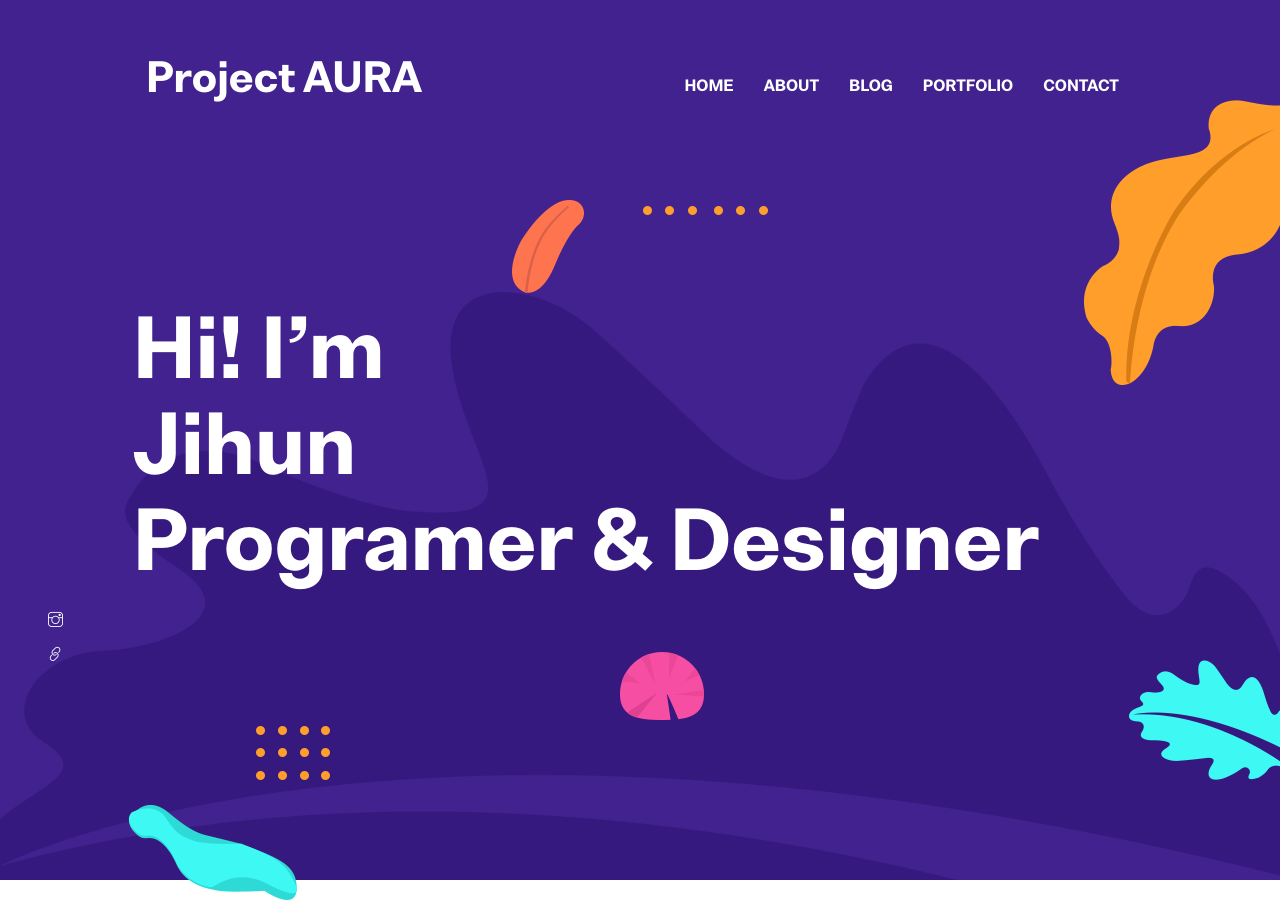
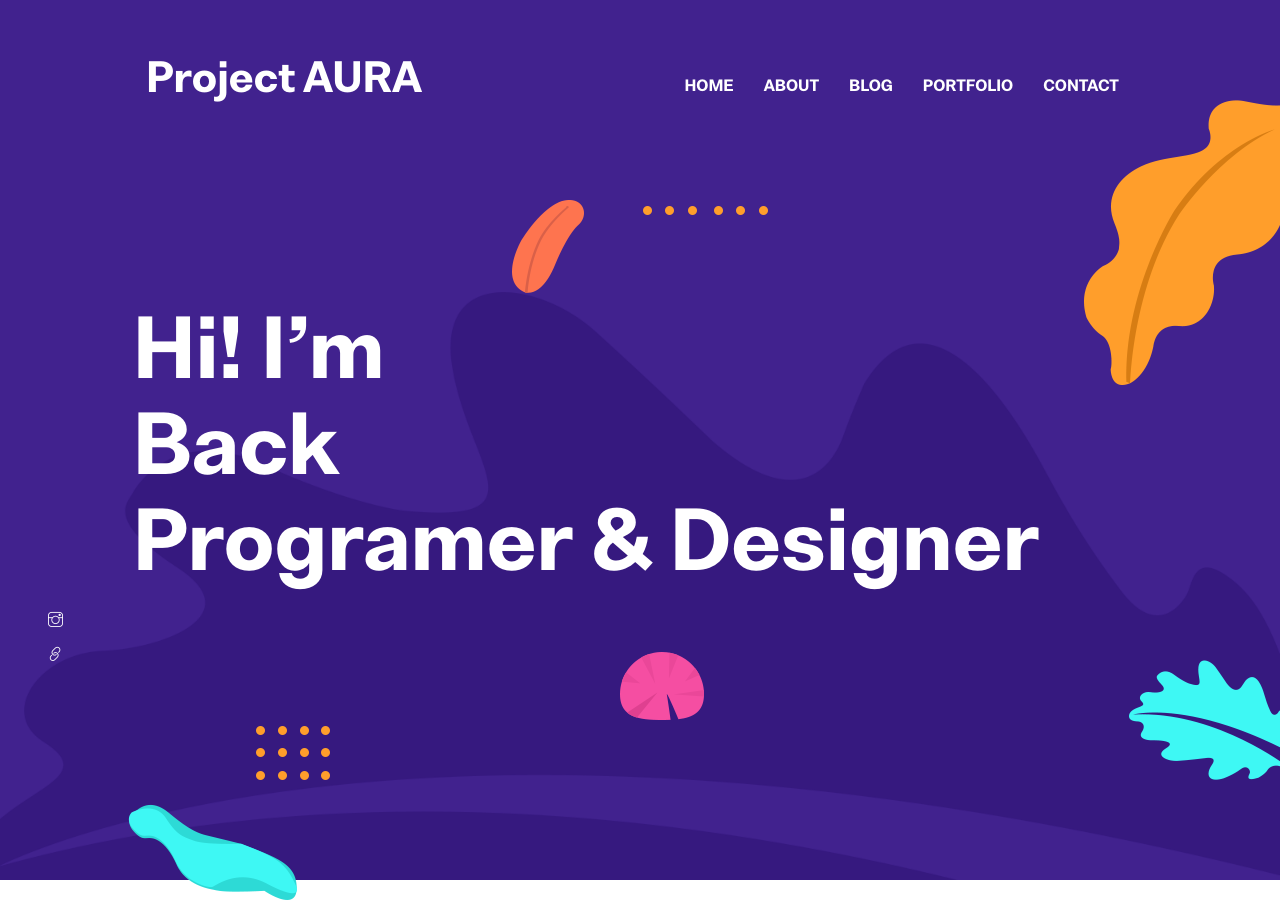
Before and after one commit to n0n02001/n0n02001.github.io, a Jekyll site: the page built from index.html, in a window 1280 px wide and 900 px high. Built offline with Jekyll 4.4.1, drawn with Linux system fonts in a browser that asks for light colours.

Commit message:
Update settings.yml

```diff
--- a/_data/settings.yml
+++ b/_data/settings.yml
@@ -38,7 +38,7 @@ disqus-identifier: # Add your shortname for Disqus Comment. For example mr-brown
 # Hero Section
 
 hero:
-  hero-title: Hi! I’m <br> Jihun <br> Programer & Designer
+  hero-title: Hi! I’m <br> Back <br> Programer & Designer
 
 social:
 # - {icon: "ti-facebook", link: "#"}
```
